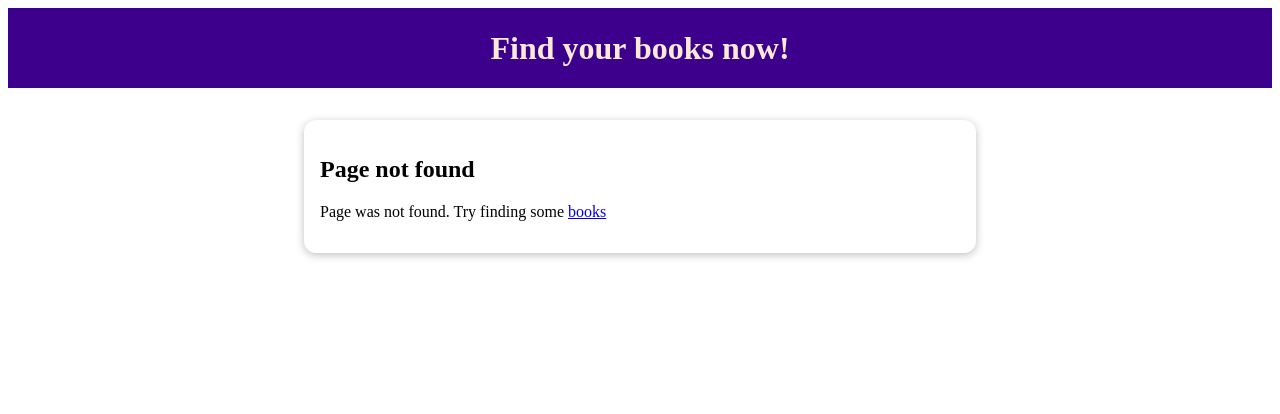
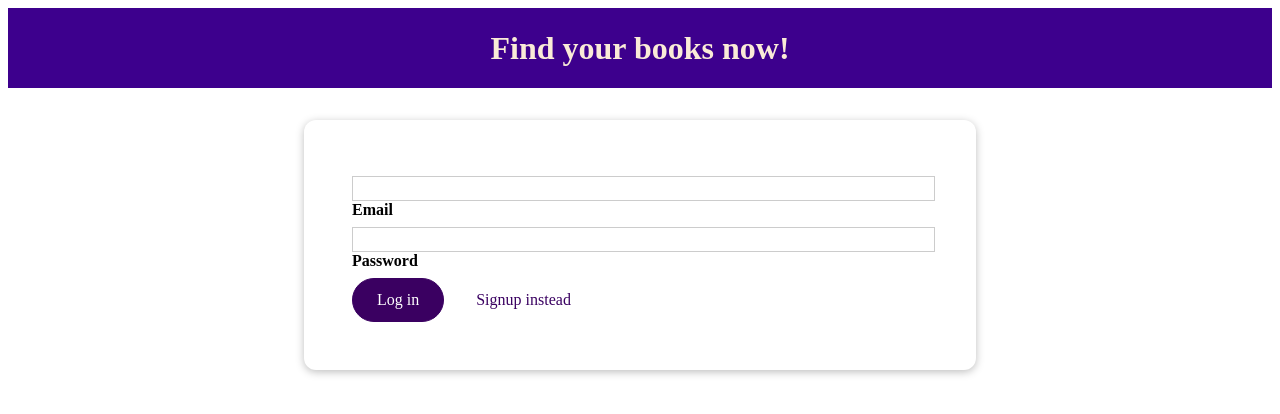
Before and after one commit to lizzochek/book-app-vue, a Vue app: page /authentication in a window 1280 px wide. Before the commit this address had no page. Shown: the top 414 px of the page. Built offline with nearby package versions, Linux system fonts and the light colour scheme.

Commit message:
Authentication page

```diff
--- /dev/null
+++ b/src/components/UserAuth.vue
@@ -0,0 +1,91 @@
+<template>
+  <div>
+    <base-dialog :show="!!error" title="An error occured" @close="handleError">
+      <p>{{ error }}</p>
+    </base-dialog>
+    <base-dialog :show="isLoading" title="Authenticating..." fixed>
+      <base-spinner> </base-spinner
+    ></base-dialog>
+    <base-card>
+      <form @submit.prevent="submitForm">
+        <div class="form-control">
+          <label for="email">
+            <input type="email" id="email" v-model.trim="email" />
+            Email</label
+          >
+        </div>
+        <div class="form-control">
+          <label for="password">
+            <input type="password" id="password" v-model.trim="password" />
+            Password</label
+          >
+        </div>
+        <p v-if="!formIsValid">Please enter a valid email and password</p>
+        <base-button>{{ submitButtonCaption }}</base-button>
+        <base-button type="button" mode="flat" @click="switchMode">{{
+          switchModeCaption
+        }}</base-button>
+      </form>
+    </base-card>
+  </div>
+</template>
+
+<script>
+export default {
+  data() {
+    return {
+      email: '',
+      password: '',
+      formIsValid: true,
+      mode: 'login',
+      error: null,
+      isLoading: false,
+    };
+  },
+  computed: {
+    submitButtonCaption() {
+      return this.mode === 'login' ? 'Log in' : 'Signup';
+    },
+    switchModeCaption() {
+      return this.mode === 'login' ? 'Signup instead' : 'Log in instead';
+    },
+  },
+  methods: {
+    switchMode() {
+      this.mode = this.mode === 'login' ? 'signup' : 'login';
+    },
+    handleError() {
+      this.error = null;
+    },
+  },
+};
+</script>
+
+<style scoped>
+form {
+  margin: 1rem;
+  padding: 1rem;
+}
+.form-control {
+  margin: 0.5rem 0;
+}
+label {
+  font-weight: bold;
+  margin-bottom: 0.5rem;
+  display: block;
+}
+input,
+textarea {
+  display: block;
+  width: 100%;
+  font: inherit;
+  border: 1px solid #ccc;
+  padding: 0.15rem;
+}
+input:focus,
+textarea:focus {
+  border-color: #3d008d;
+  background-color: #faf6ff;
+  outline: none;
+}
+</style>
--- a/src/router.js
+++ b/src/router.js
@@ -3,6 +3,7 @@
 import BookView from './components/books/BookView.vue';
 import BookDetails from './components/books/BookDetails.vue';
 import NotFound from './components/NotFound.vue';
+import UserAuth from './components/UserAuth.vue';
 
 const router = createRouter({
   history: createWebHistory(),
@@ -10,6 +11,7 @@
     { path: '/', redirect: '/books' },
     { path: '/books', component: BookView },
     { path: '/books/:id', props: true, component: BookDetails },
+    { path: '/authentication', component: UserAuth },
     { path: '/:notFound(.*)', component: NotFound },
   ],
 });
```
